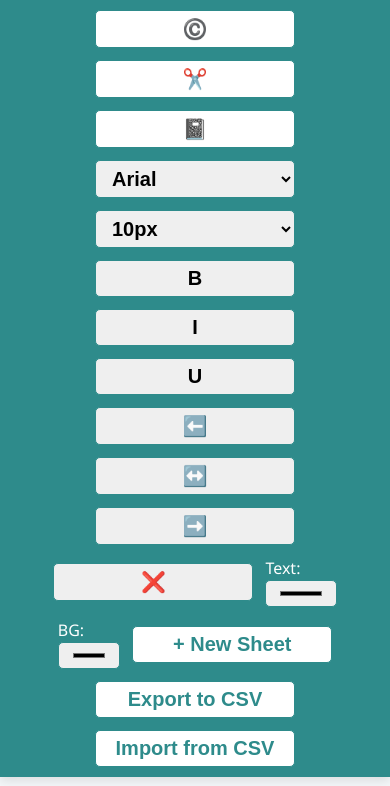
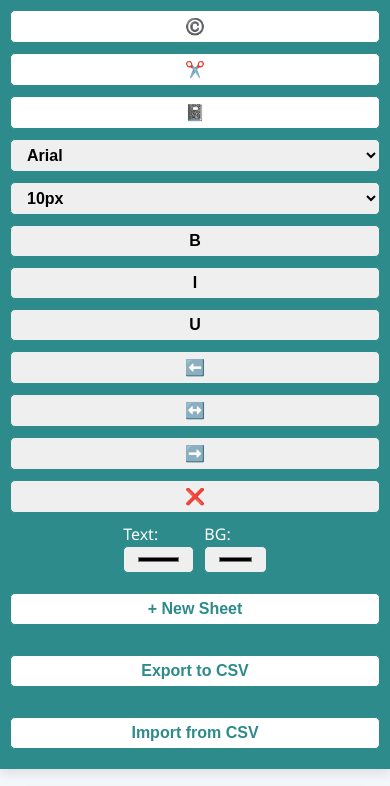
Before and after one commit to Tanay09876/Excel-sheet-clone, a plain HTML site: page index.html in a window 390 px wide. Shown: the top 786 px of the page. Drawn offline with Linux system fonts and the light colour scheme.

Commit message:
Update style.css

```diff
--- a/style.css
+++ b/style.css
@@ -258,3 +258,58 @@ body {
     max-width: 200px;
   }
 }
+/* Additions to your existing CSS */
+@media (max-width: 992px) {
+  .spreadsheet {
+    grid-template-columns: 40px repeat(8, 100px); /* Reduce columns */
+    overflow-x: auto;
+  }
+
+  .toolbar {
+    flex-direction: row;
+    flex-wrap: wrap;
+    justify-content: center;
+    padding: 10px;
+    gap: 10px;
+  }
+
+  .toolbar select,
+  .toolbar button,
+  .toolbar input[type="file"],
+  .toolbar input[type="color"] {
+    flex: 1 1 45%;  /* Take half width on small screens */
+    max-width: 100%;
+    font-size: 16px;
+  }
+
+  .toolbar-icon-button {
+    font-size: 18px;
+    padding: 5px 8px;
+  }
+
+  .new-sheet-btn {
+    width: 100%;
+    max-width: 200px;
+    margin: 10px auto;
+    display: block;
+    font-size: 16px;
+  }
+}
+
+@media (max-width: 576px) {
+  .spreadsheet {
+    grid-template-columns: 40px repeat(5, 100px); /* Even fewer columns on extra small screens */
+  }
+
+  .toolbar select,
+  .toolbar button,
+  .toolbar input[type="file"],
+  .toolbar input[type="color"] {
+    flex: 1 1 100%;
+    max-width: 100%;
+  }
+}
+.spreadsheet-wrapper {
+  overflow-x: auto;
+  width: 100%;
+}
```
